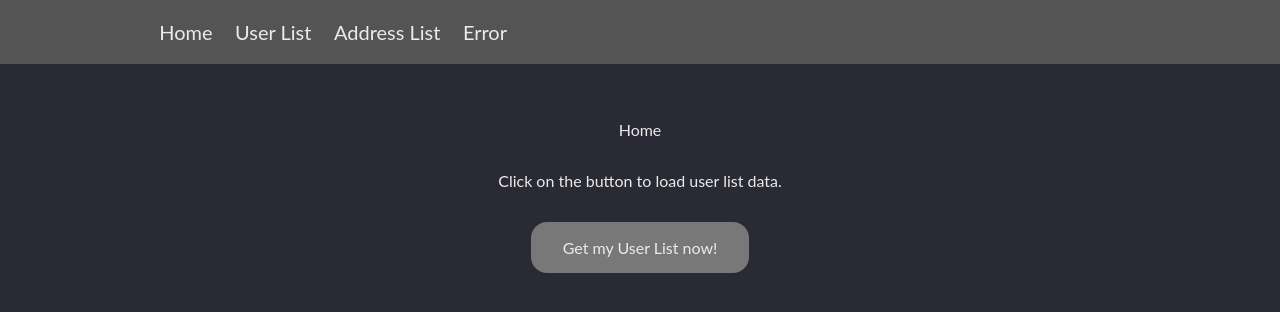
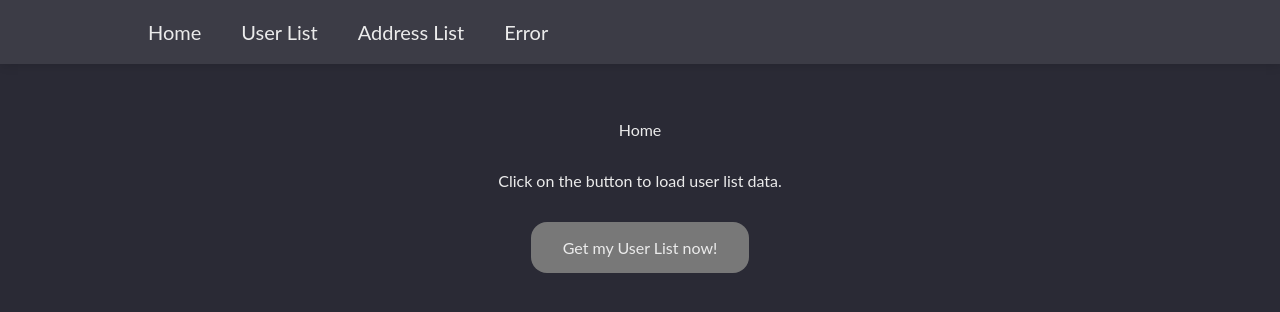
Before and after one commit to cast0273/mad9135-c2-react-router, a React (Create React App) app: page / in a window 1280 px wide. Shown: the top 312 px of the page. Built offline with nearby package versions, Linux system fonts and the light colour scheme.

Commit message:
add some styling to navbar links, header

```diff
--- a/src/components/App/app.css
+++ b/src/components/App/app.css
@@ -41,5 +41,7 @@ h6 {
 
 header {
   width: 100vw;
-  background-color: rgb(84, 84, 84);
+  background-color: rgb(60, 60, 70);
+
+  box-shadow: 1px 1px 10px rgba(0, 0, 0, 0.14);
 }
--- a/src/components/NavBar/navBar.css
+++ b/src/components/NavBar/navBar.css
@@ -3,13 +3,21 @@ a:visited,
 a:active {
   color: rgb(235, 235, 235);
   text-decoration: none;
+  transition: all 0.2s ease-in-out;
+}
+a:hover {
+  color: rgb(189, 189, 189);
+  /* transform: scale(0.9); */
+  background-color: rgb(42, 42, 53);
 }
 .NavBar {
   font-size: 1.25em;
   display: flex;
   margin: 0 10vw;
-  padding: 1em;
+  /* padding: 1em; */
 }
 .NavBar a {
-  padding: 0 0.563em;
+  padding: 0.75em 0.75em;
+  margin: 0.25em;
+  border-radius: 12px;
 }
```
